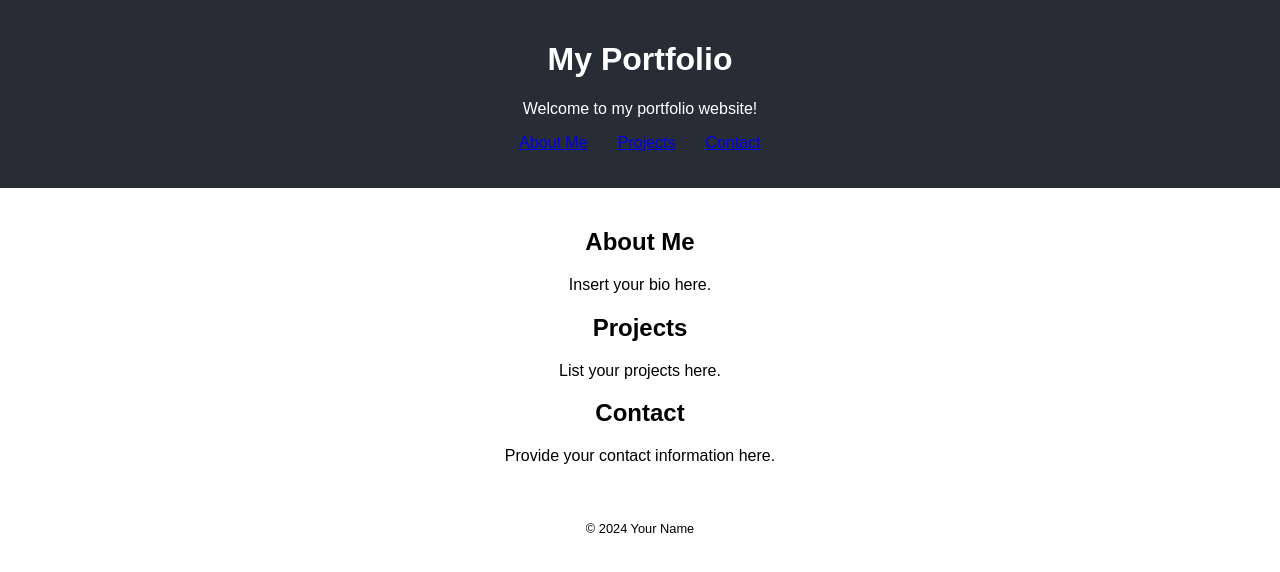
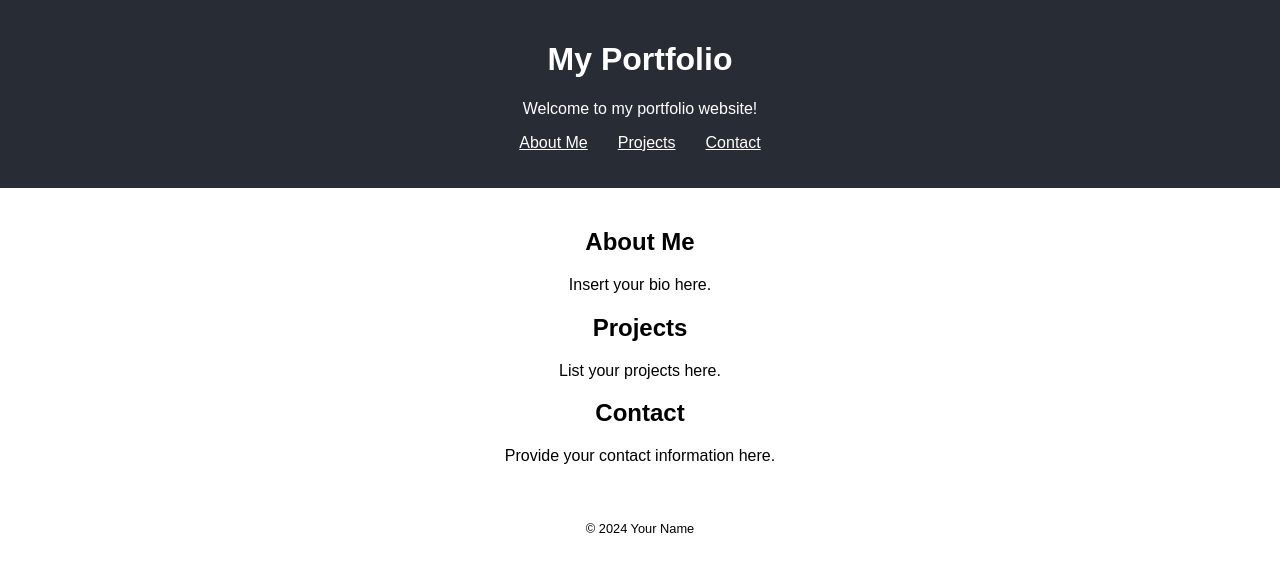
Before and after one commit to nathsoto1/Portfolio-website, a React (Create React App) app: page / in a window 1280 px wide. Shown: the top 572 px of the page. Built offline with nearby package versions, Linux system fonts and the light colour scheme.

Commit message:
testing side-bars

```diff
--- a/src/App.js
+++ b/src/App.js
@@ -9,9 +9,9 @@ function App() {
         <p>Welcome to my portfolio website!</p>
         <nav>
           <ul>
-            <li className="side-bars"><a href="#about">About Me</a></li>
-            <li className="side-bars"><a href="#projects">Projects</a></li>
-            <li className="side-bars"><a href="#contact">Contact</a></li>
+            <li><a href="#about" className="side-bars">About Me</a></li>
+            <li><a href="#projects" className="side-bars">Projects</a></li>
+            <li><a href="#contact" className="side-bars">Contact</a></li>
           </ul>
         </nav>
       </header>
```
